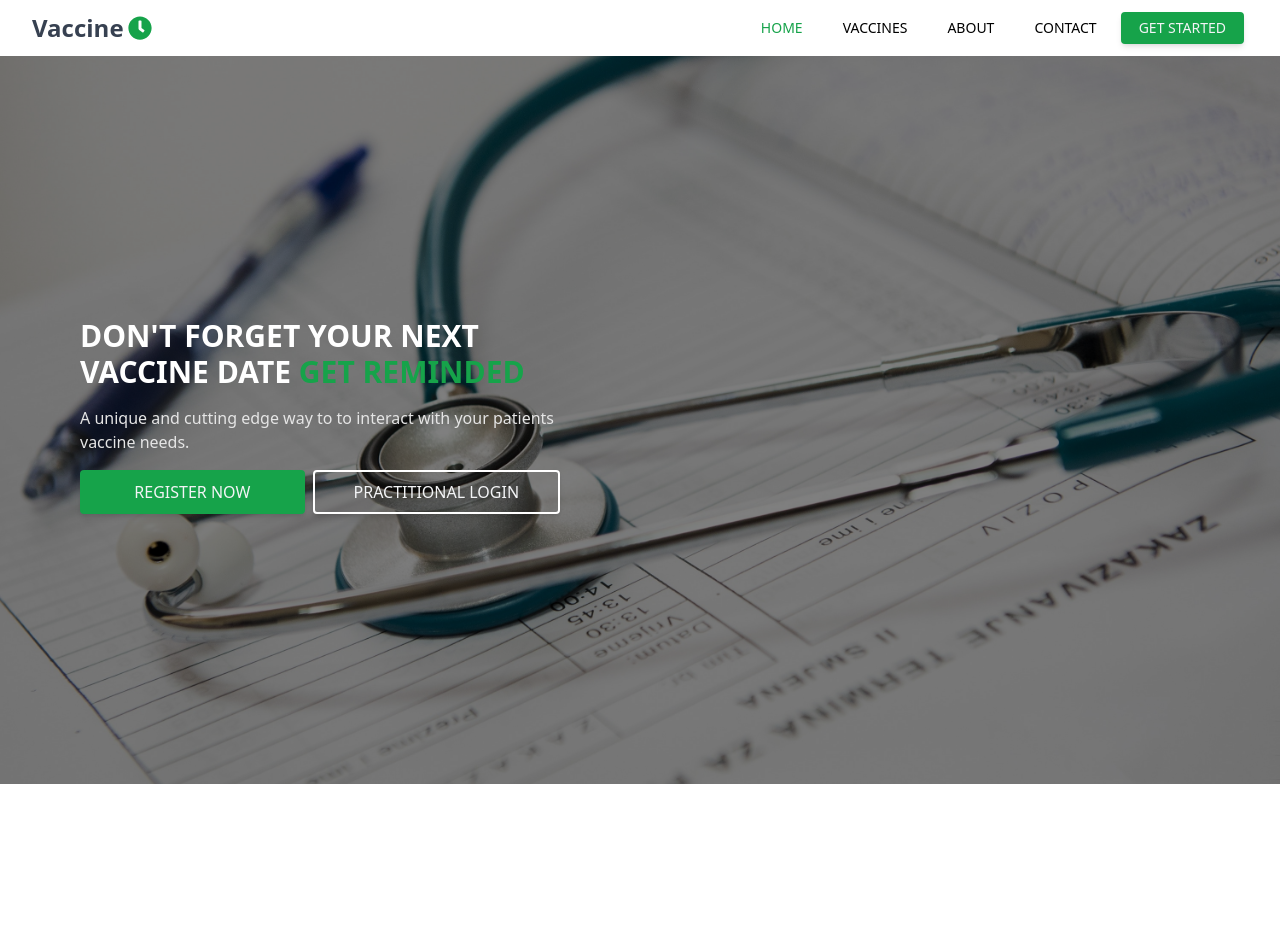
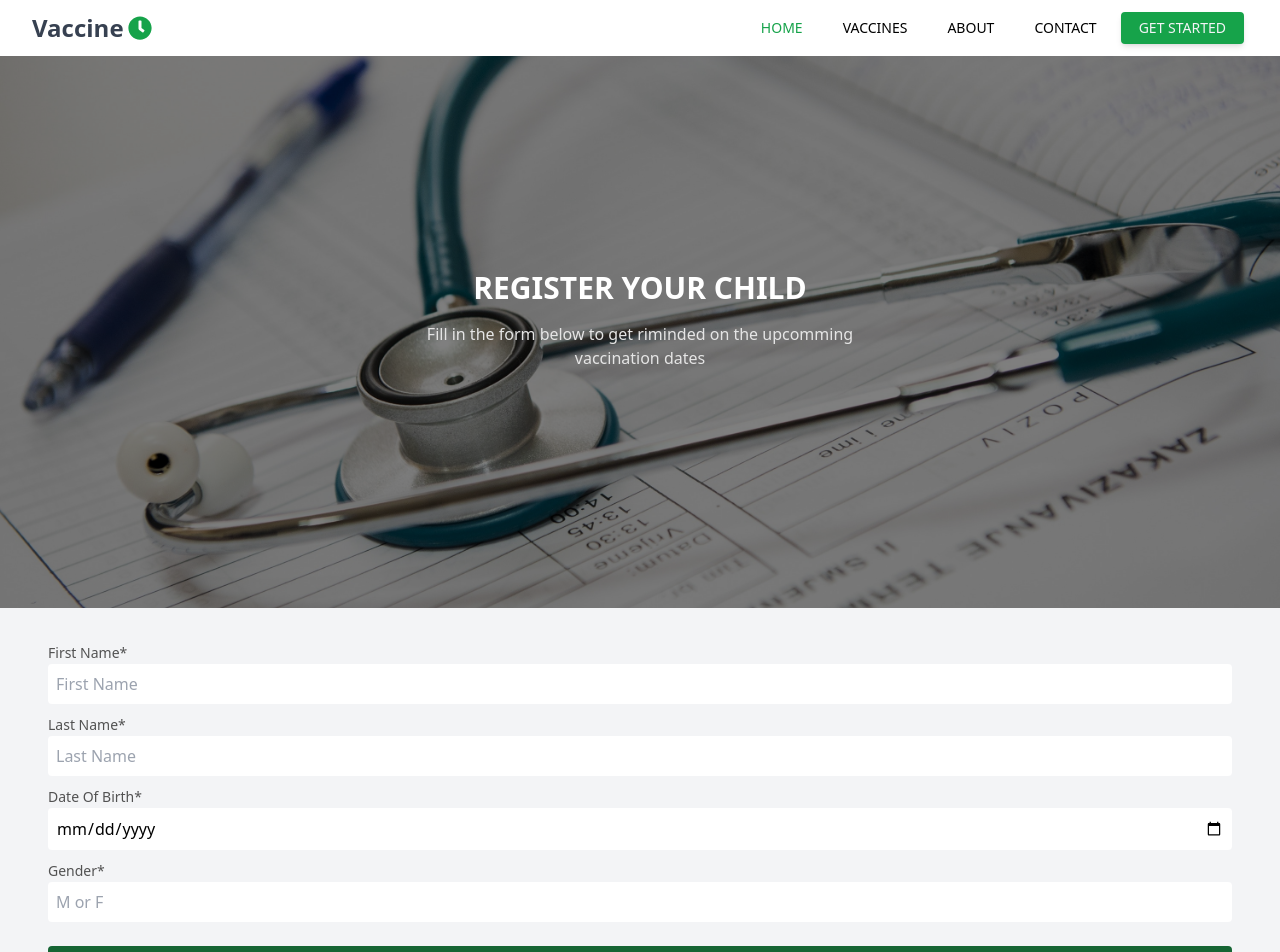
Before and after one commit to MelahGhislain/vaccine-reminder, a React (Create React App) app in the folder vaccine_frontend/: page /registration in a window 1280 px wide. Shown: the top 952 px of the page. Before the commit the page ends 800 px from the top, so only its background shows below. Built offline with nearby package versions, Linux system fonts and the light colour scheme.

Commit message:
working on the child registration page

```diff
--- a/vaccine_frontend/src/components/CustomHero.jsx
+++ b/vaccine_frontend/src/components/CustomHero.jsx
@@ -0,0 +1,19 @@
+import React from 'react'
+
+const CustomHero = ({title, subtitle, image}) => {
+  return (
+    <section className='h-full relative mt-12'>
+        <div className="h-full w-full">
+            <img src={image} alt="stethoscope" className='h-full w-full object-cover'/>
+        </div>
+        <div className='absolute bg-black/50 h-full w-full top-0 flex justify-center items-center'>
+            <div className='w-full sm:w-[90%] md:w-2/3 lg:w-1/2  h-full flex justify-center items-start px-12 lg:px-20 flex-col text-white'>
+                <h1 className=" text-center w-full">{title}</h1>
+                <p className='text-neutral-200 py-4  text-center'>{subtitle}</p>
+            </div>
+        </div>
+    </section>
+  )
+}
+
+export default CustomHero
--- a/vaccine_frontend/src/components/NavBar.jsx
+++ b/vaccine_frontend/src/components/NavBar.jsx
@@ -1,9 +1,15 @@
 import React, { useState } from 'react'
 import {FaClock, FaBars, FaWindowClose } from 'react-icons/fa'
+import {Link} from 'react-router-dom'
 
 
 
-const navItems = ['home', 'vaccines', 'about', 'contact']
+const navItems = [
+    {name:'home', route: "/"},
+    {name:'vaccines', route: "/vaccine"},
+    {name:'about', route: "/about"},
+    {name:'contact', route:"/contact"}
+]
 
 
 const NavBar = () => {
@@ -12,13 +18,17 @@
   return (
       <div className=' w-full fixed top-0 z-10 bg-white'>
         <nav className="flex-none flex items-center px-8 py-2">
-            <div className='flex-1 flex items-center text-2xl font-bold'><span className='mr-1 text-gray-700'>Vaccine</span> <FaClock className='text-green-600'/></div>
+            <Link to="/" className='flex-1'>
+                <div className=' flex items-center text-2xl font-bold'><span className='mr-1 text-gray-700'>Vaccine</span> <FaClock className='text-green-600'/></div>
+            </Link>
 
             <ul className='flex-none hidden md:flex justify-center items-center '>
                 {navItems.map(nav =>(
-                    <li onClick={()=>setActive(nav)} className={`text-sm font-medium py-2 px-4 mx-1 cursor-pointer transition-all duration-300 hover:text-green-600 ${active === nav? "text-green-600": "" }`}>
-                        {nav.toUpperCase()}
-                    </li>
+                    <Link to={nav.route}>
+                        <li onClick={()=>setActive(nav.name)} className={`text-sm font-medium py-2 px-4 mx-1 cursor-pointer transition-all duration-300 hover:text-green-600 ${active === nav.name? "text-green-600": "" }`}>
+                            {nav.name.toUpperCase()}
+                        </li>
+                    </Link>
                 ))}
                 <li className='text-gray-100 bg-green-600 border-2 border-green-600 m-1 rounded py-1 px-4 cursor-pointer text-sm font-medium shadow-md transition-all duration-300 hover:scale-95 hover:shadow-sm'>GET STARTED</li>
             </ul>
@@ -32,9 +42,11 @@
 
             <ul className='flex-none flex justify-center items-start  flex-col'>
                 {navItems.map(nav =>(
-                    <li onClick={()=>setActive(nav)} className={`text-sm font-medium py-2 px-4 mx-1 cursor-pointer transition-all duration-300 hover:text-green-600 ${active === nav? "text-green-600": "" }`}>
-                        {nav.toUpperCase()}
-                    </li>
+                    <Link to={nav.route}>
+                        <li onClick={()=>setActive(nav.name)} className={`text-sm font-medium py-2 px-4 mx-1 cursor-pointer transition-all duration-300 hover:text-green-600 ${active === nav.name? "text-green-600": "" }`}>
+                            {nav.name.toUpperCase()}
+                        </li>
+                    </Link>
                 ))}
                 <div className='px-4'>
                     <li className='text-gray-100 bg-green-600 border-2 border-green-600 m-1 rounded py-1 px-4 cursor-pointer text-sm font-medium shadow-md transition-all duration-300 hover:scale-95 hover:shadow-sm'>GET STARTED</li>
--- a/vaccine_frontend/src/pages/Auth/SignUp.jsx
+++ b/vaccine_frontend/src/pages/Auth/SignUp.jsx
@@ -1,6 +1,6 @@
 import React, { useState } from 'react'
 import {images} from '../../constants'
-// import {Link} from 'react-router-dom'
+import {Link} from 'react-router-dom'
 
 const SignUp = () => {
     const fields = {name: "", email: "", phone: "", password: "", confirmPassword: ""}
@@ -78,7 +78,7 @@
                 </form>
                 <div className='mt-4 text-sm flex justify-center items-center'>
                     <p className=''>Already have an account?</p>
-                    <a href="/login" className='ml-2 text-lg text-bold text-green-800 transition-all duration-300 hover:scale-95'>Login</a>
+                    <Link to="/login" className='ml-2 text-lg text-bold text-green-800 transition-all duration-300 hover:scale-95'>Login</Link>
                 </div>
             </div>
             <div className='flex-1 h-full w-full relative hidden md:flex'>
--- a/vaccine_frontend/src/pages/Home/HomeDescription.jsx
+++ b/vaccine_frontend/src/pages/Home/HomeDescription.jsx
@@ -2,6 +2,7 @@
 import TextButton from '../../components/TextButton'
 import {images} from '../../constants'
 import {motion} from 'framer-motion'
+import { Link } from 'react-router-dom'
 
 const HomeDescription = () => {
   return (
@@ -17,7 +18,9 @@
                         They can see the relevant vaccines schedule whether government recommended or private medicine.
                         The next step is for the app to notify you for your vaccine. Once vaccinated the app will update.
                     </p>
-                    <TextButton text="get start now"/>
+                    <Link to="/registration">
+                        <TextButton text="get start now"/>
+                    </Link>
                 </div>
             </motion.article>
             <motion.article
--- a/vaccine_frontend/src/pages/Registration/Registration.jsx
+++ b/vaccine_frontend/src/pages/Registration/Registration.jsx
@@ -1,14 +1,24 @@
 import React from 'react'
-import Hero from '../../components/Hero'
+import CustomHero from '../../components/CustomHero'
 import NavBar from '../../components/NavBar'
+import {images} from "../../constants"
+// import {Link} from 'react-router-dom'
+import Footer from '../../components/Footer'
+import RegistrationForm from './RegistrationForm'
 
 const Registration = () => {
   return (
-    <div>
-        <div className='h-screen w-screen flex flex-col justify-start'>
+    <div className="flex justify-center items-center flex-col w-screen">
+        <div className='h-[70vh] w-screen flex flex-col justify-start'>
             <NavBar />
-            <Hero />
+            <CustomHero
+                image={images.stethoscope}
+                title="REGISTER YOUR CHILD "
+                subtitle="Fill in the form below to get riminded on the upcomming vaccination dates"
+            />
       </div>
+      <RegistrationForm />
+      <Footer />
     </div>
   )
 }
--- /dev/null
+++ b/vaccine_frontend/src/pages/Registration/RegistrationForm.jsx
@@ -0,0 +1,80 @@
+import React,{ useState } from 'react'
+
+
+const RegistrationForm = () => {
+    const fields = {first_name: "", last_name: "", dob: "", gender: ""}
+    const [values, setValues] = useState(fields)
+    const [error,  setError] = useState(fields)
+
+    const handleChange =(e)=>{
+        setValues({...values, [e.target.name]: e.target.value})
+    }
+    const verifyField = (name) => {
+        if (values[name].trim() === "") {
+            setError(err => {return { ...err, [name]: `${name} is required`}})
+        }else if(values.password !== values.confirmPassword){
+            setError(err => {return { ...err, confirmPassword: `Passwords don't match`}})
+        }else {
+            setError(err => {return { ...err, [name]: ""}})
+        }
+    }
+
+    const handleSubmit = (e) =>{
+        e.preventDefault()
+        verifyField("name")
+        verifyField("email")
+        verifyField("phone")
+        verifyField("password")
+        verifyField("confirmPassword")
+        if(values.name && values.email && values.phone && values.password){
+            // axios.post(`${BASE_URL}/students`, value).then( response =>{
+            //     setIsSubmitted(true)
+            //     setValue(data=>{ return {name: "", matricule: "", present: false}})
+            //     setError({ name: "", matricule: "" })
+
+            // }).catch( err =>{
+            //     console.log(err)
+            // });
+        }
+
+    }
+
+
+  return (
+    <section className="bg-gray-100 w-full mt-12 py-8 px-12">
+        <div>
+            <form className='w-full' onSubmit={handleSubmit}>
+                <div className='w-full rounded'>
+                    <label htmlFor="first_name" className='text-neutral-600 text-sm'>First Name*</label>
+                    <input type="text" name='first_name' onChange={handleChange} value={values.first_name} placeholder='First Name' className="p-2 w-full mb-2 rounded focus:outline-none " />
+                    {error.first_name && <p className='text-sm text-red-500'>{error.first_name}</p>}
+                </div>
+                <div className='w-full rounded'>
+                    <label htmlFor="last_name" className='text-neutral-600 text-sm'>Last Name*</label>
+                    <input type="text" name='last_name' onChange={handleChange} value={values.last_name}  placeholder='Last Name' className="p-2 w-full mb-2 rounded bg-white focus:outline-none" />
+                    {error.last_name && <p className='text-sm text-red-500'>{error.last_name}</p>}
+                </div>
+                <div className='w-full rounded'>
+                    <label htmlFor="dob" className='text-neutral-600 text-sm '>Date Of Birth*</label>
+                    <input type="date" name='dob' onChange={handleChange} value={values.dob}  placeholder='Date Of Birth' className="p-2 w-full mb-2 rounded bg-white focus:outline-none" />
+                    {error.dob && <p className='text-sm text-red-500'>{error.dob}</p>}
+                </div>
+                <div className='w-full rounded'>
+                    <label htmlFor="gender" className='text-neutral-600 text-sm'>Gender*</label>
+                    <input type="text" name='gender' onChange={handleChange} value={values.gender}  placeholder='M or F' className="p-2 w-full mb-2 bg-white rounded focus:outline-none" />
+                    {error.gender && <p className='text-sm text-red-500'>{error.gender}</p>}
+                </div>
+                {/* <div className='w-full rounded'>
+                    <label htmlFor="confirmPassword" className='text-neutral-600 text-sm'>Confirm Password*</label>
+                    <input type="password" name='confirmPassword' onChange={handleChange} value={values.confirmPassword}  placeholder='Password' className="p-2 w-full mb-2 bg-white rounded focus:outline-none" />
+                    {error.confirmPassword && <p className='text-sm text-red-500'>{error.confirmPassword}</p>}
+                </div> */}
+                <button type='submit' className='w-full p-2 bg-green-800 transition-all duration-300 hover:scale-95 text-white rounded mt-4'>Sign Up</button>
+            </form>
+        </div>
+
+    </section>
+  )
+}
+
+export default RegistrationForm
```
Also changed, not shown: vaccine_frontend/src/components/TextButton.jsx (+4 -4 lines).
